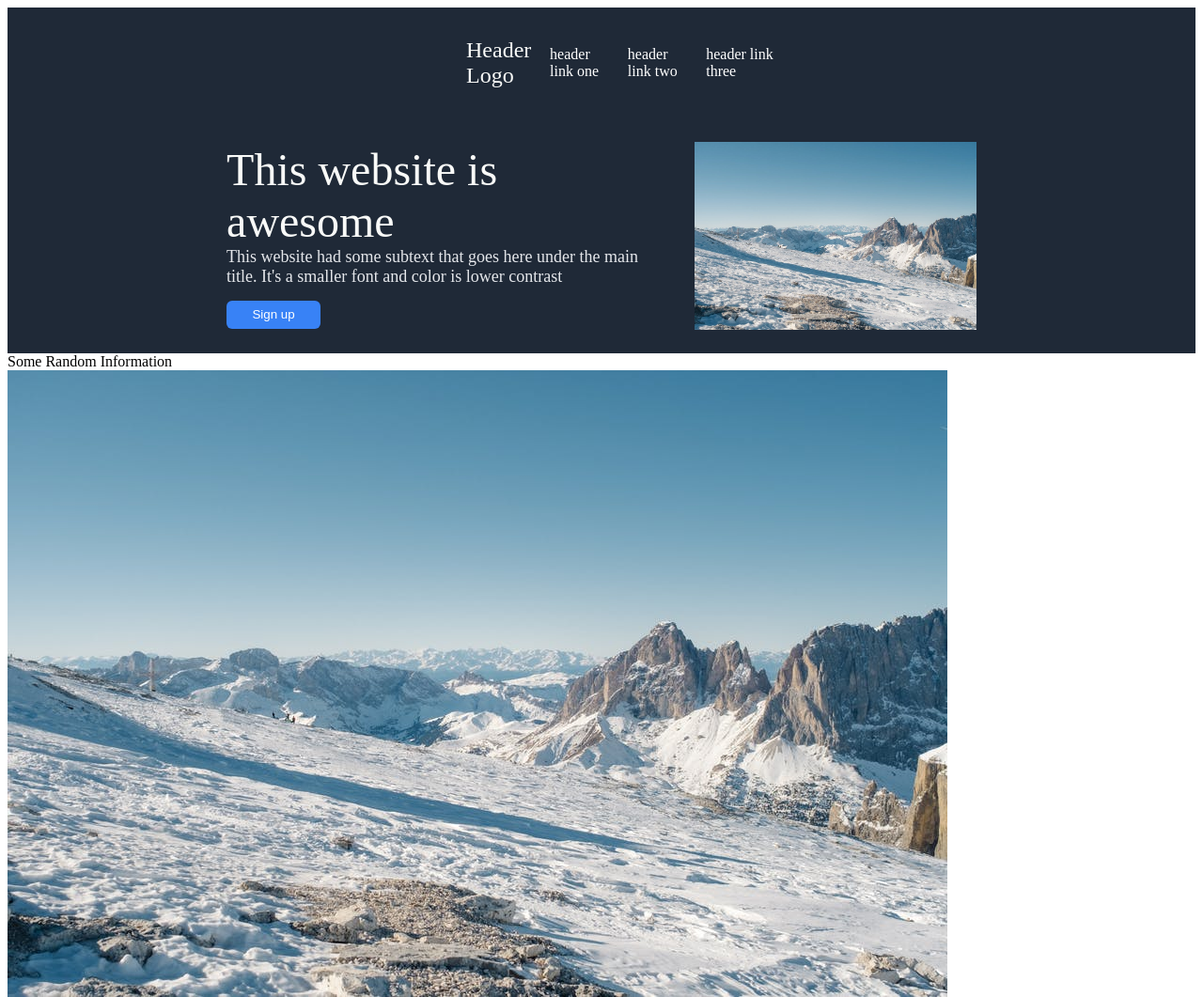
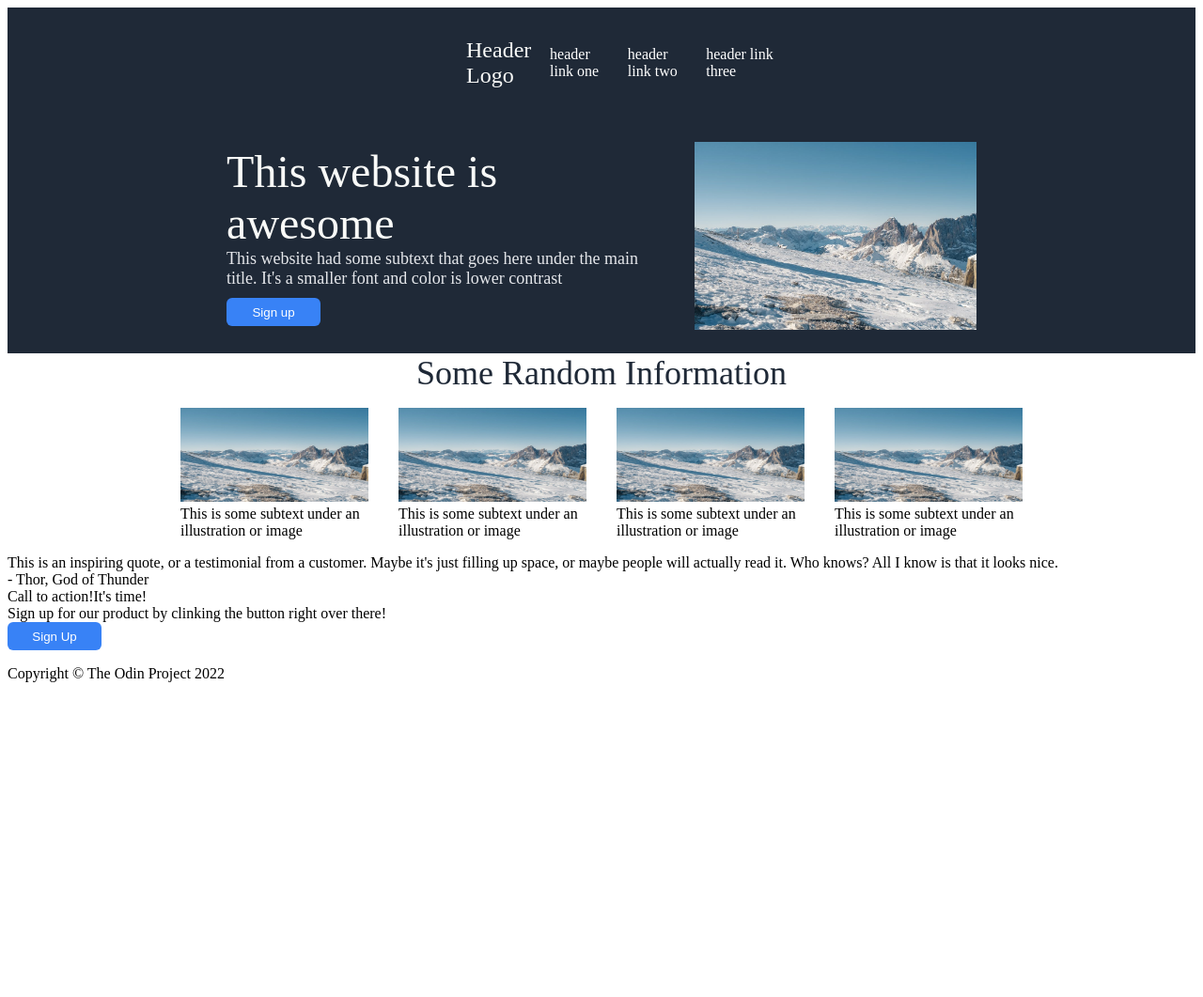
Before and after one commit to lstumfall1/Landing-Page, a plain HTML site: page index.html in a window 1280 px wide. Shown: the top 1061 px of the page at 94% size. After the commit the page ends 800 px from the top, so only its background shows below. Drawn offline with Linux system fonts and the light colour scheme.

Commit message:
added sytle to images and their discriptions

```diff
--- a/index.html
+++ b/index.html
@@ -32,19 +32,19 @@
         <div class="title-two">Some Random Information</div>
         <div class="boxes">
             <div class="info">
-                <img src="./temp.jpg" alt="temporary photo">
+                <img src="./temp.jpg" width = "200" height = "100"alt="temporary photo">
                 <div class="text">This is some subtext under an illustration or image</div>
             </div>
             <div class="info">
-                <img src="./temp.jpg" alt="temporary photo">
+                <img src="./temp.jpg" width = "200" height = "100" alt="temporary photo">
                 <div class="text">This is some subtext under an illustration or image</div>
             </div>
             <div class="info">
-                <img src="./temp.jpg" alt="temporary photo">
+                <img src="./temp.jpg" width = "200" height = "100" alt="temporary photo">
                 <div class="text">This is some subtext under an illustration or image</div>
             </div>
             <div class="info">
-                <img src="./temp.jpg" alt="temporary photo">
+                <img src="./temp.jpg" width = "200" height = "100" alt="temporary photo">
                 <div class="text">This is some subtext under an illustration or image</div>
             </div>
         </div>
--- a/style.css
+++ b/style.css
@@ -48,7 +48,7 @@ a:link {
 .subtext {
     font-size: 18px;
     color: #e5e7eb;
-    padding-bottom: 15px;
+    padding-bottom: 10px;
 }
 
 .button {
@@ -72,8 +72,24 @@ a:link {
     display: flex;
 }
 
+.container-two {
+    display: flex;
+    flex-direction: column;
+    justify-content: center;
+    align-items: center;
+}
 
-img {
-    width: auto;
-    max-height: 100%;
+.title-two {
+    color: #1f2937;
+    font-size: 36px;
+    font-weight: extra-bold;
 }
+
+.boxes {
+display: flex;
+}
+
+.info {
+    max-width: 200px;
+    padding: 1em;
+}
```
